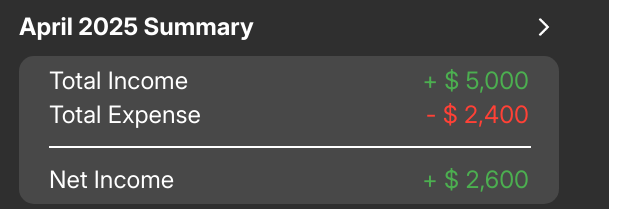
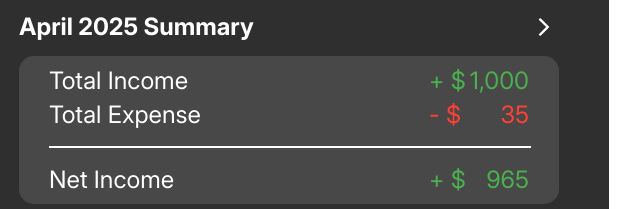
Before and after one commit to home0712/cmsc434-final, a plain HTML site: page tabs/tab1-home/home.html in a window 1280 px wide. Shown: the part 127-336 px from the top of the page, 351-991 px from the left. Drawn offline with Linux system fonts and the light colour scheme.

Commit message:
added js function & css to home

```diff
--- a/tabs/tab1-home/home.css
+++ b/tabs/tab1-home/home.css
@@ -44,6 +44,13 @@ hr {
     display: flex;
     justify-content: space-between;
     align-items: center;
+}
+
+.summary-amount {
+    display: flex;
+    align-items: center;
+    justify-content: space-between;
+    width: 100px;
 }
 
 .summary-amount.income,
--- a/tabs/tab1-home/home.html
+++ b/tabs/tab1-home/home.html
@@ -29,7 +29,7 @@
                             <span class="summary-label">Total Income</span>
                             <span class="summary-amount income">
                                 <span class="dollar-sign">+ $</span>
-                                <span class="amount-value">5,000</span>
+                                <span class="amount-value" id="income-value">5,000</span>
                             </span>
                         </div>
 
@@ -37,7 +37,7 @@
                             <span class="summary-label">Total Expense</span>
                             <span class="summary-amount expense">
                                 <span class="dollar-sign">- $</span>
-                                <span class="amount-value">2,400</span>
+                                <span class="amount-value" id="expense-value">2,400</span>
                             </span>
                         </div>
 
@@ -45,7 +45,7 @@
 
                         <div id="month-net" class="month-summary-row">
                             <span class="summary-label">Net Income</span>
-                            <span class="summary-amount net-income">
+                            <span class="summary-amount net-income" id="net-container">
                                 <span class="dollar-sign">+ $</span>
                                 <span class="amount-value">2,600</span>
                             </span>
--- a/tabs/tab1-home/home.js
+++ b/tabs/tab1-home/home.js
@@ -1,16 +1,14 @@
 /* MAIN - HOME TAB */
 document.addEventListener("DOMContentLoaded", () => {
     loadDefaultData();
+    bindButtons();
+    renderCurrentMonth();
+    renderSummary();
 });
 
-
-/*
-    click the icons to navigate to dedicated screens
-    (filter, add, search)
-*/
+function bindButtons() {
     const leftButtons = document.querySelectorAll(".title-button");
-
-for (const button of leftButtons) {
+    leftButtons.forEach(button => {
         button.addEventListener("click", () => {
             const id = button.id;
             if (id === "summary-button") {
@@ -21,24 +19,13 @@ for (const button of leftButtons) {
                 window.location.href = "../tab4-report/category/category.html";
             }
         });
+    })
 }
 
-/*
-    show the current month
- */
+// show the current month
 const monthNames = [
-    "January",
-    "February",
-    "March",
-    "April",
-    "May",
-    "June",
-    "July",
-    "August",
-    "September",
-    "October",
-    "November",
-    "December"
+    "January", "February", "March", "April", "May", "June",
+    "July", "August", "September", "October", "November", "December"
 ];
 
 function renderCurrentMonth() {
@@ -50,4 +37,40 @@ function renderCurrentMonth() {
     titleText.textContent = `${currentMonth} ${currentYear} Summary`;
 }
 
-renderCurrentMonth();
+//
+function renderSummary() {
+    const currentMonth = new Date().getMonth() + 1;
+    const localLogs = JSON.parse(localStorage.getItem("transactions")) || [];
+
+    let totalIncome = 0.00;
+    let totalExpense = 0.00;
+
+    localLogs.forEach(log => {
+        if (currentMonth === Number(log.date.slice(5, 7))) {
+            if (log.type === "INCOME") {
+                totalIncome += Math.abs(log.amount);
+            } else {
+                totalExpense += Math.abs(log.amount);
+            }
+        }
+    });
+
+    const totalNet = totalIncome - totalExpense;
+    document.getElementById("income-value").textContent = totalIncome.toLocaleString();
+    document.getElementById("expense-value").textContent = totalExpense.toLocaleString();
+    document.getElementById("net-container").innerHTML =
+        totalNet > 0
+        ?   `<span class="dollar-sign">+ $</span>
+            <span class="amount-value">${Math.abs(totalNet)}</span>
+            `
+        : totalNet === 0
+        ?   `<span class="dollar-sign"> $</span>
+            <span class="amount-value">0</span>
+            `
+        :
+            `<span class="dollar-sign">- $</span>
+            <span class="amount-value">${Math.abs(totalNet)}</span>
+            `
+
+
+}
```
Lines whose indentation alone changed are shown as unchanged.
